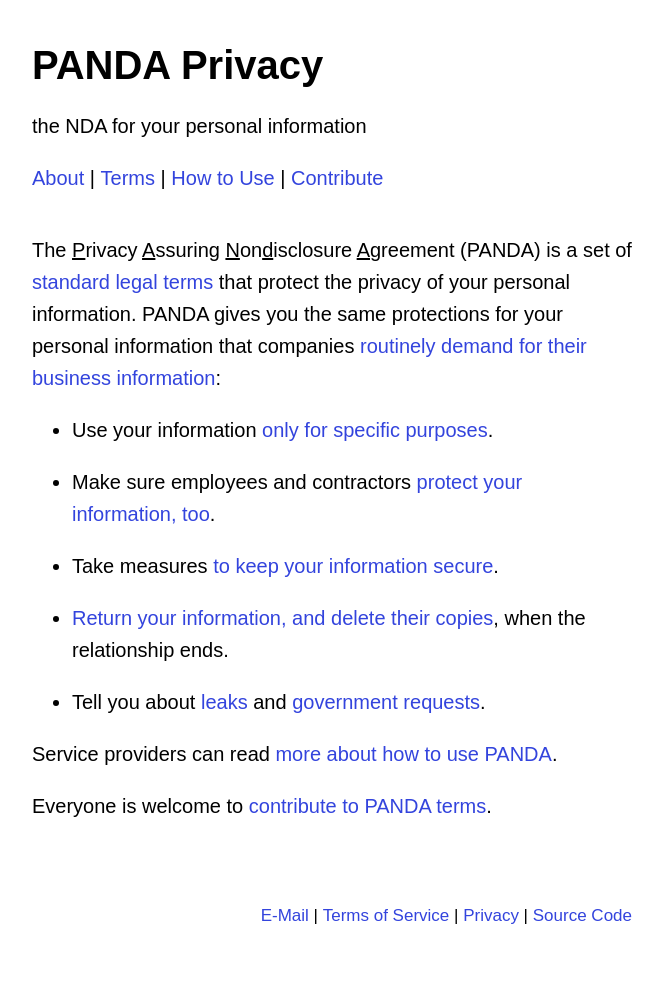
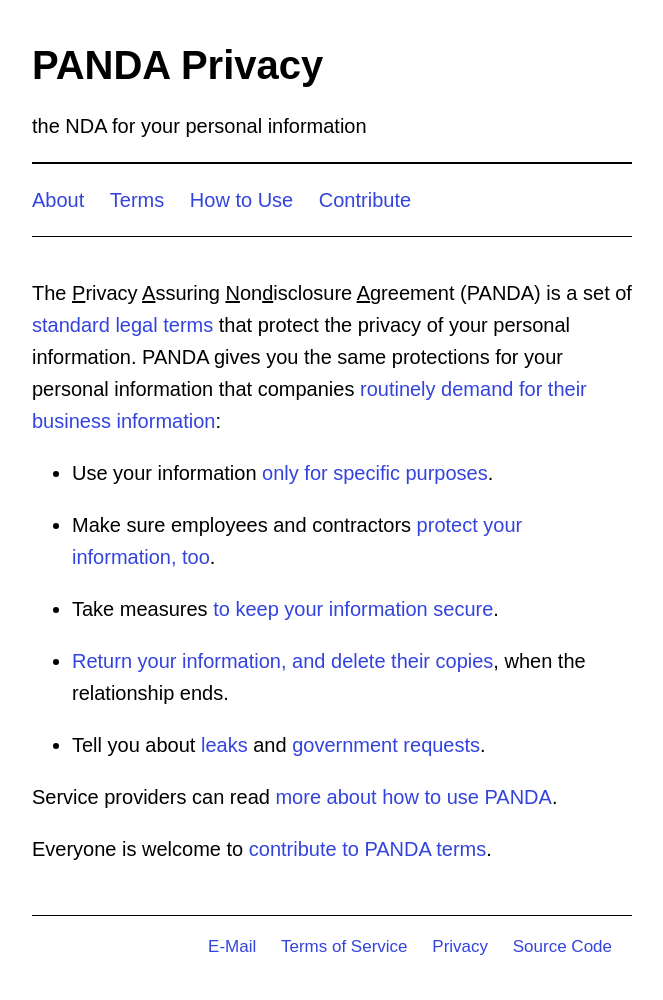
Before and after one commit to pandaprivacy/pandaprivacy.org, a Jekyll site: the page built from index.md, in a window 1280 px wide. Shown: the whole page, without its empty margins (308-971 px from the left). Built offline with Jekyll 4.4.1, drawn with Linux system fonts in a browser that asks for light colours; before the commit the page ends 969 px from its top, so only the background shows below that.

Commit message:
Improve styles

```diff
--- a/_includes/after.html
+++ b/_includes/after.html
@@ -1,4 +1,4 @@
-    <footer>
+    <footer role=contentinfo>
       <ol>
         <li><a href="mailto:{{site.email}}">E-Mail</a></li>
         <li><a href="/terms">Terms of Service</a></li>
--- a/styles.css
+++ b/styles.css
@@ -20,11 +20,12 @@ body > main,
 body > footer {
   margin: 2rem auto;
   max-width: 30rem;
-  padding: 0 1rem;
+  padding: 0;
 }
 
 body > header {
   margin-bottom: 0;
+  border-bottom: 2px solid black;
 }
 
 body > header h1 {
@@ -34,18 +35,19 @@ body > header h1 {
   margin-top: 0;
 }
 
-body > nav, body > nav > ol {
+nav[role=navigation] {
   margin-top: 0;
-  padding-top: 0;
+  border-bottom: 1px solid black;
 }
 
 body > main {
   text-align: left;
 }
 
-body > footer {
+footer[role=contentinfo] {
+  border-top: 1px solid black;
   font-size: 85%;
-  margin-top: 4rem;
+  margin-top: 2.5rem;
   text-align: right;
 }
 
@@ -91,11 +93,7 @@ footer > ol {
 nav > ol > li,
 footer > ol > li {
   display: inline;
-}
-
-nav > ol > li:after,
-footer > ol > li:after {
-  content: ' | ';
+  padding-right: 1rem;
 }
 
 nav > ol > li:last-of-type:after,
```
